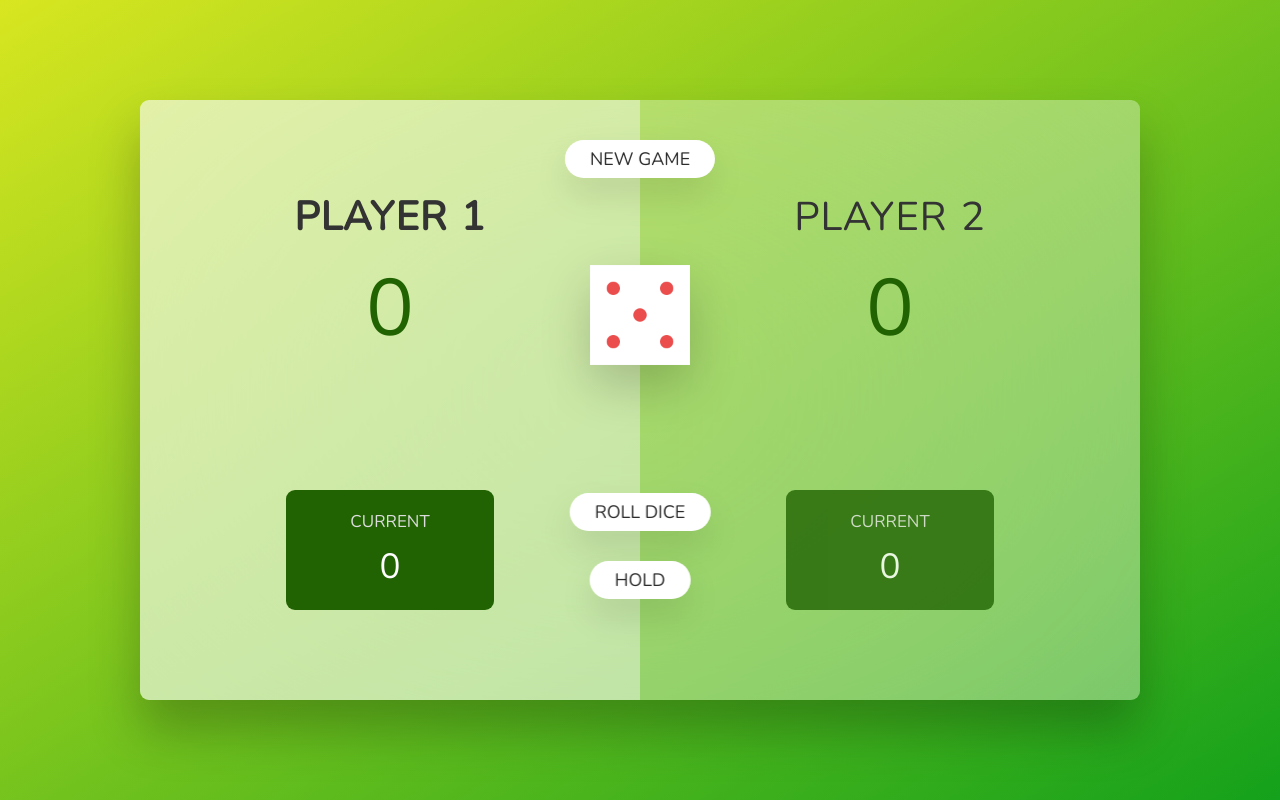
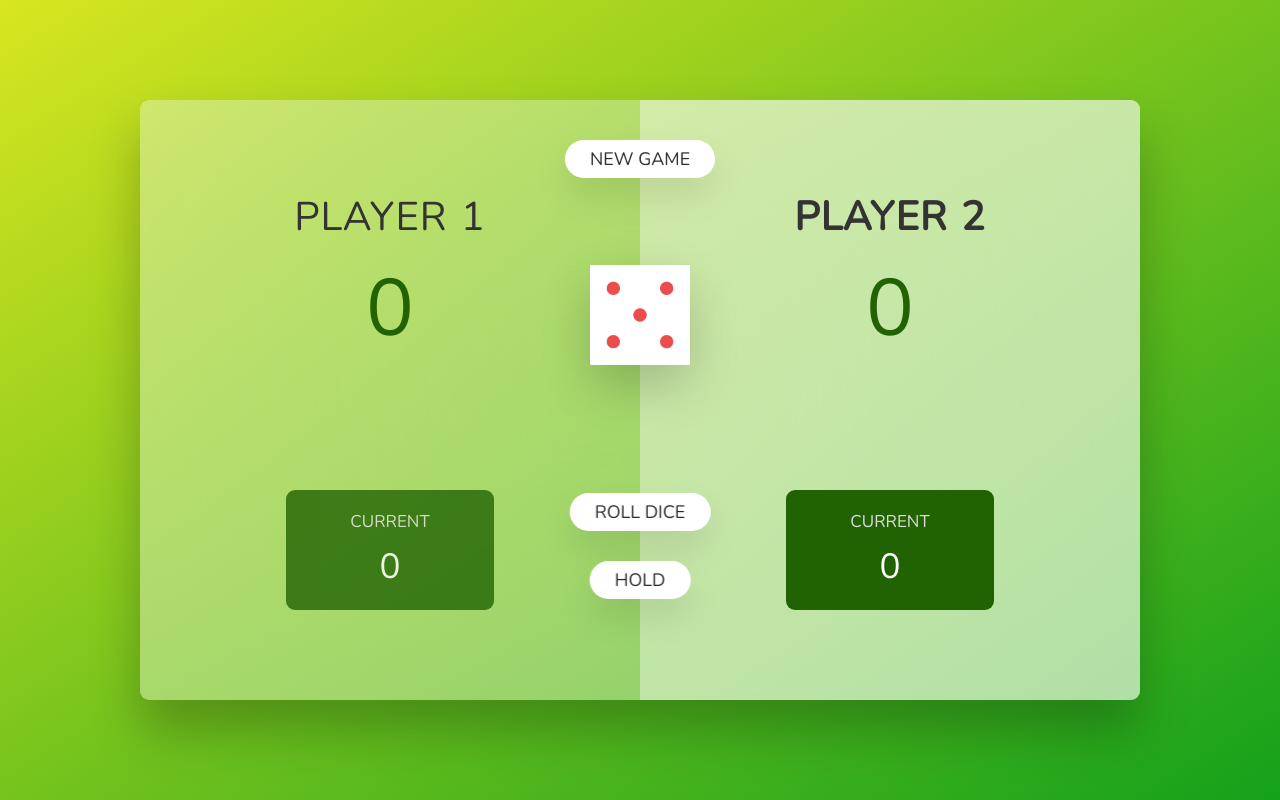
Before and after one commit to appu-46/Javascript, a plain HTML site: page Pig-Game/index.html in a window 1280 px wide. Both pictures are taken after a click on the button "HOLD". Drawn offline with nearby package versions, Linux system fonts and the light colour scheme.

Commit message:
implemented hold btn funcationality

```diff
--- a/Pig-Game/index.html
+++ b/Pig-Game/index.html
@@ -11,7 +11,7 @@
     <main>
       <section class="player player--0 player--active">
         <h2 class="name" id="name--0">Player 1</h2>
-        <p class="score" id="score--0">43</p>
+        <p class="score" id="score--0">0</p>
         <div class="current">
           <p class="current-label">Current</p>
           <p class="current-score" id="current--0">0</p>
@@ -19,7 +19,7 @@
       </section>
       <section class="player player--1">
         <h2 class="name" id="name--1">Player 2</h2>
-        <p class="score" id="score--1">24</p>
+        <p class="score" id="score--1">0</p>
         <div class="current">
           <p class="current-label">Current</p>
           <p class="current-score" id="current--1">0</p>
--- a/Pig-Game/script.js
+++ b/Pig-Game/script.js
@@ -14,15 +14,29 @@ const btnNew = document.querySelector('.btn--new');
 const btnRoll = document.querySelector('.btn--roll');
 const btnHold = document.querySelector('.btn--hold');
 
-// Startihng conditions
-score0El.textContent = 0;
-score1El.textContent = 0;
-diceEL.classList.add('hidden');
-// player1El.classList.remove('player--active');
+const reset = function () {
+  // Startihng conditions
+  score0El.textContent = 0;
+  score1El.textContent = 0;
+  diceEL.classList.add('hidden');
+
+  current0EL.textContent = 0;
+  current1EL.textContent = 0;
+
+  player0El.classList.add('player--active');
+  player1El.classList.remove('player--active');
+
+  score[0] = 0;
+  score[1] = 0;
+  currentScore = 0;
+  activePlayer = 0;
+};
 
 const score = [0, 0];
 let currentScore = 0;
 let activePlayer = 0;
+
+// player1El.classList.remove('player--active');
 
 // Rolling dice functionality
 btnRoll.addEventListener('click', function () {
@@ -49,3 +63,25 @@ btnRoll.addEventListener('click', function () {
     player1El.classList.toggle('player--active');
   }
 });
+
+btnHold.addEventListener('click', function () {
+  score[activePlayer] += currentScore;
+
+  console.log(score);
+
+  document.getElementById(`score--${activePlayer}`).textContent =
+    score[activePlayer];
+  document.getElementById(`current--${activePlayer}`).textContent = 0;
+
+  // score0El.textContent = currentScore;
+  currentScore = 0;
+
+  if (score[activePlayer] === 50) {
+  }
+
+  activePlayer = activePlayer === 0 ? 1 : 0;
+  player0El.classList.toggle('player--active');
+  player1El.classList.toggle('player--active');
+});
+
+btnNew.addEventListener('click', reset);
```
